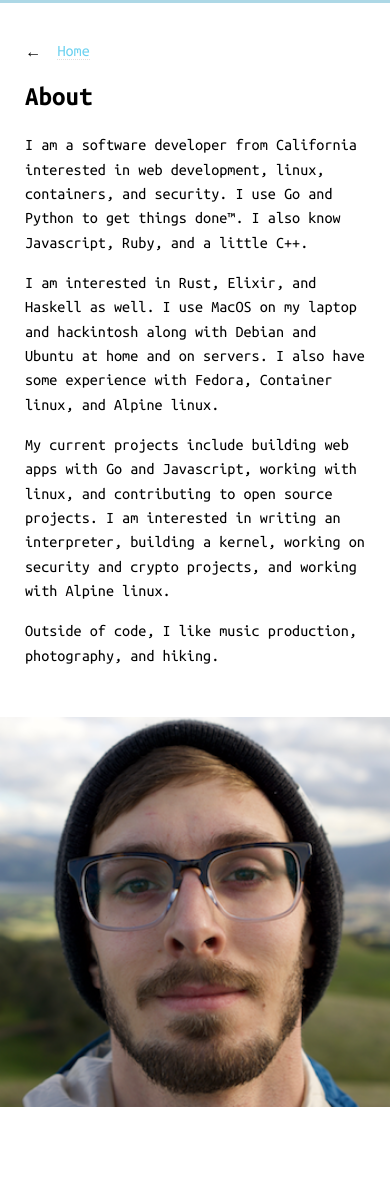
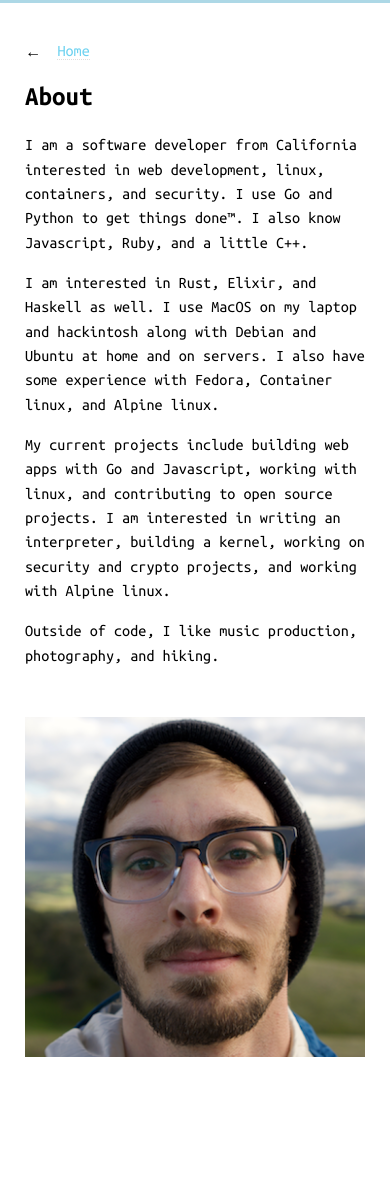
Before and after one commit to nijaru/nijaru.github.io, a Jekyll site: the page built from about.md, in a window 390 px wide. Built offline with Jekyll 4.4.1, drawn with Linux system fonts in a browser that asks for light colours; after the commit the page ends 1127 px from its top, so only the background shows below that.

Commit message:
Update css
Signed-off-by: Nick Russo <nicholasjamesrusso@gmail.com>

```diff
--- a/_includes/main.css
+++ b/_includes/main.css
@@ -576,8 +576,9 @@ td {
     }
 
     .center-media {
-        left: -25px;
-        width: calc(100% + 50px);
+        width: 100%;
+        /*left: -25px;
+        width: calc(100% + 50px);*/
     }
 }
 
```
